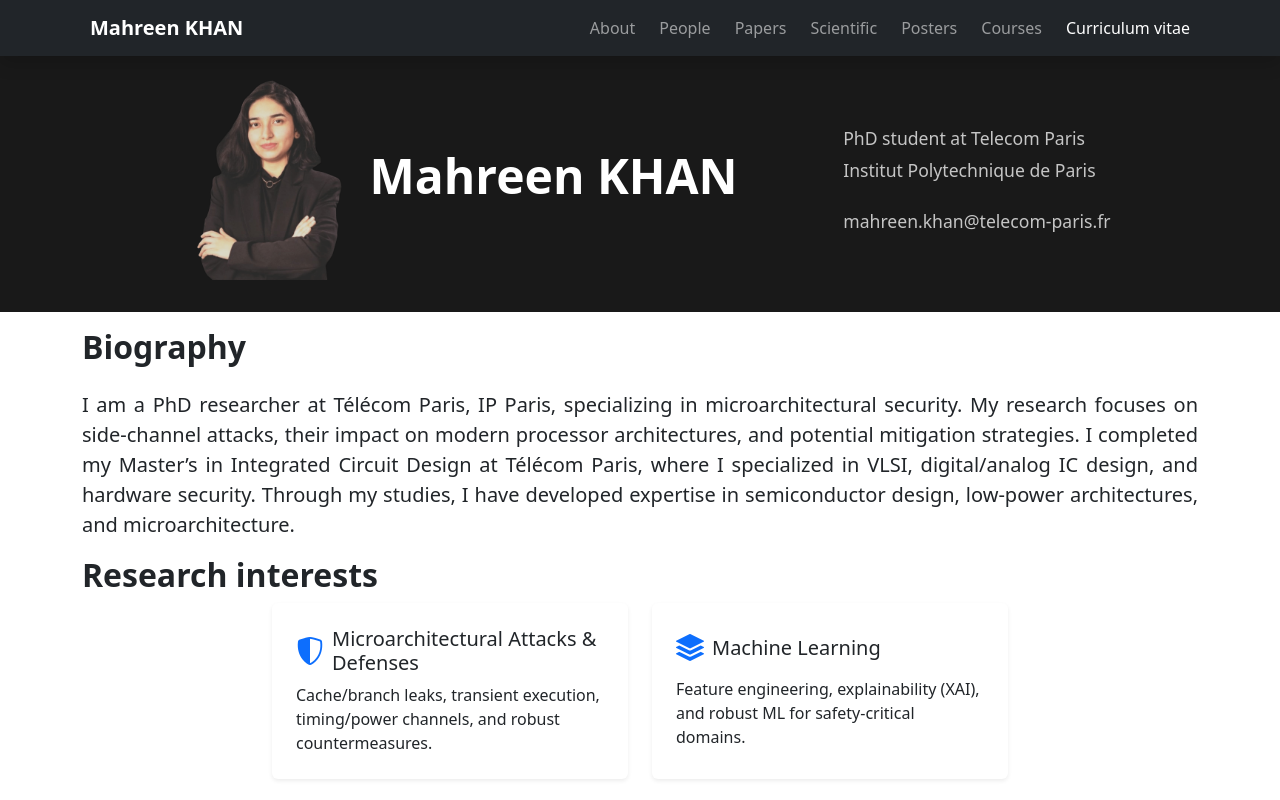
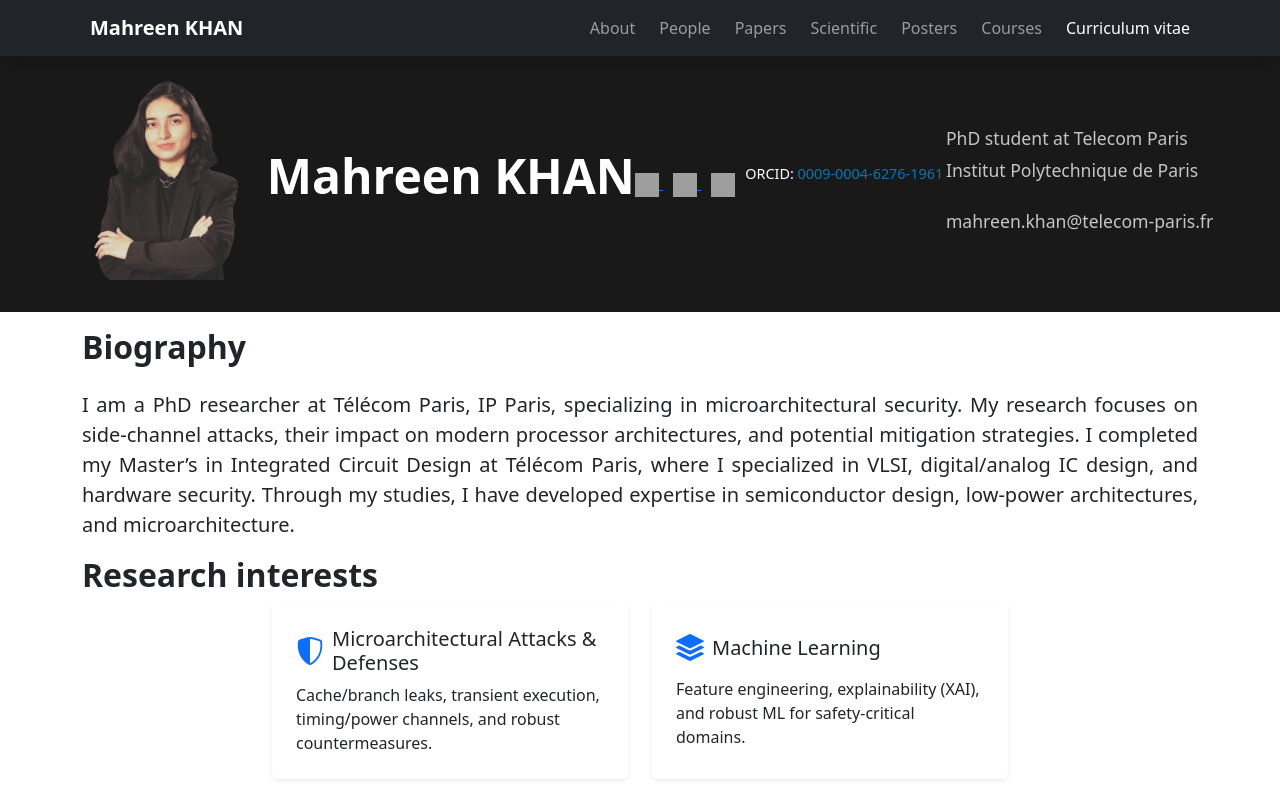
Before and after one commit to mahreenkhan-mk/website, a plain HTML site: page index.html in a window 1280 px wide. Shown: the top 800 px of the page. Drawn offline with nearby package versions, Linux system fonts and the light colour scheme; grey boxes are pictures that could not be loaded; some icons are missing.

Commit message:
Update index.html

```diff
--- a/index.html
+++ b/index.html
@@ -41,12 +41,34 @@
   </div>
   </nav>
 
-<!-- HERO -->
 <section class="hero">
   <div class="info-container">
-      <img src="assets/mahreen2.png" alt="Foto de Mahreen Khan" class="profile-picture">
+    <img src="assets/mahreen2.png" alt="Photo of Mahreen Khan" class="profile-picture">
     <h1 class="display-5 fw-bold">Mahreen KHAN</h1>
+
+    <!-- Social and Research Links -->
+    <div class="social-links" style="margin-top: 8px;">
+      <a href="https://scholar.google.com/citations?user=BzD04WkAAAAJ&hl=en" target="_blank" title="Google Scholar" style="margin-right: 10px;">
+        <img src="https://cdn.jsdelivr.net/gh/simple-icons/simple-icons/icons/googlescholar.svg" alt="Google Scholar" width="24" height="24" style="vertical-align: middle;">
+      </a>
+      <a href="https://orcid.org/0009-0004-6276-1961" target="_blank" title="ORCID" style="margin-right: 10px;">
+        <img src="https://cdn.jsdelivr.net/gh/simple-icons/simple-icons/icons/orcid.svg" alt="ORCID" width="24" height="24" style="vertical-align: middle;">
+      </a>
+      <a href="https://www.linkedin.com/in/mahreen-khan-88a879258" target="_blank" title="LinkedIn" style="margin-right: 10px;">
+        <img src="https://cdn.jsdelivr.net/gh/simple-icons/simple-icons/icons/linkedin.svg" alt="LinkedIn" width="24" height="24" style="vertical-align: middle;">
+      </a>
+      <!-- Optional HAL link -->
+      <!-- <a href="https://hal.archives-ouvertes.fr/your-hal-id" target="_blank" title="HAL">
+        <img src="https://upload.wikimedia.org/wikipedia/commons/4/4c/HAL_logo.svg" alt="HAL" width="24" height="24" style="vertical-align: middle;">
+      </a> -->
     </div>
+
+    <!-- ORCID text -->
+    <p class="orcid-id" style="font-size: 0.9rem; margin-top: 4px;">
+      ORCID: <a href="https://orcid.org/0009-0004-6276-1961" target="_blank" style="text-decoration: none; color: #0077b5;">0009-0004-6276-1961</a>
+    </p>
+  </div>
+
   <div class="text-content">
     <p class="text-info-item">PhD student at Telecom Paris</p>
     <p class="text-info-item">Institut Polytechnique de Paris</p>
```
Lines whose indentation alone changed are shown as unchanged.
